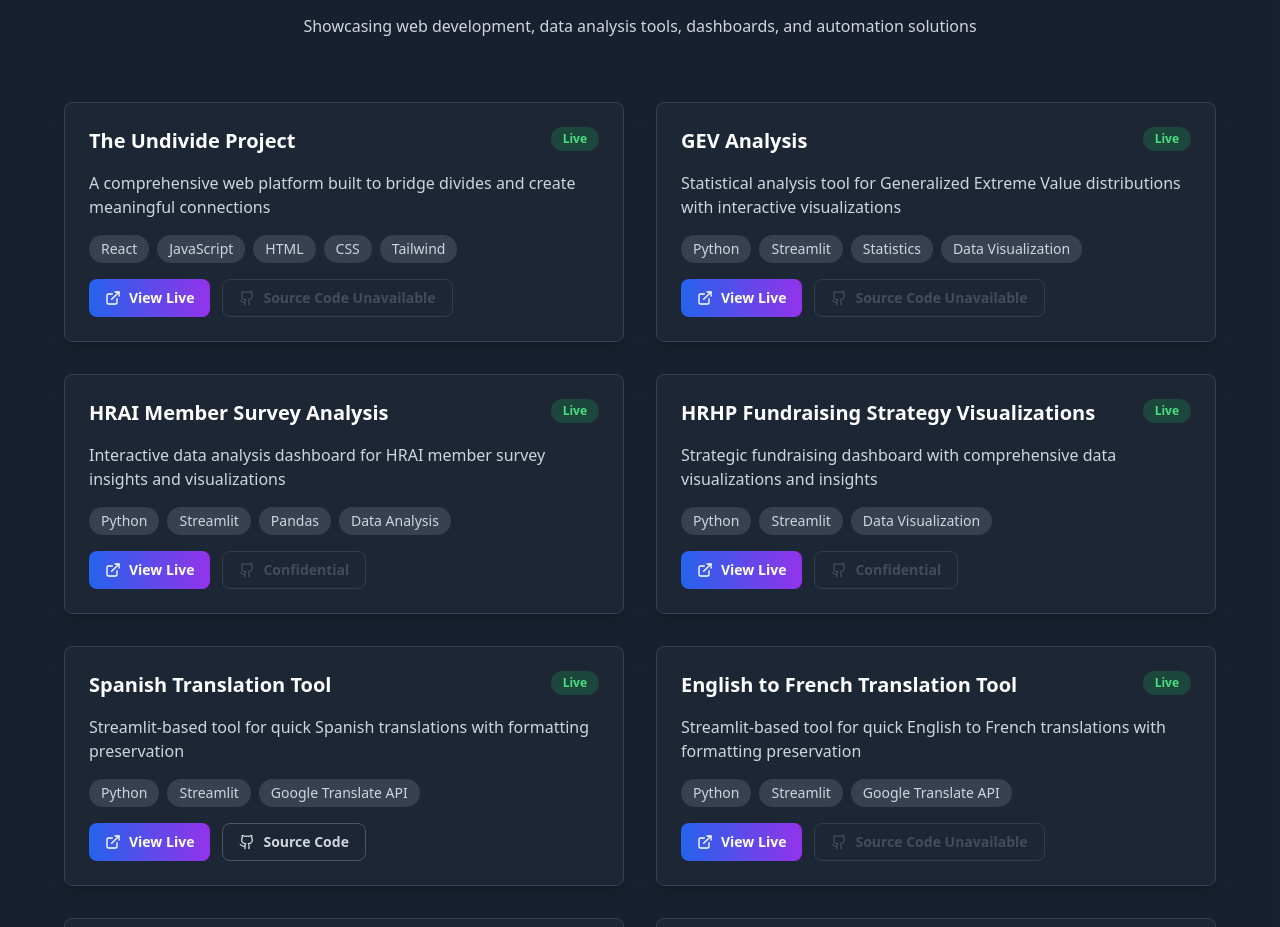
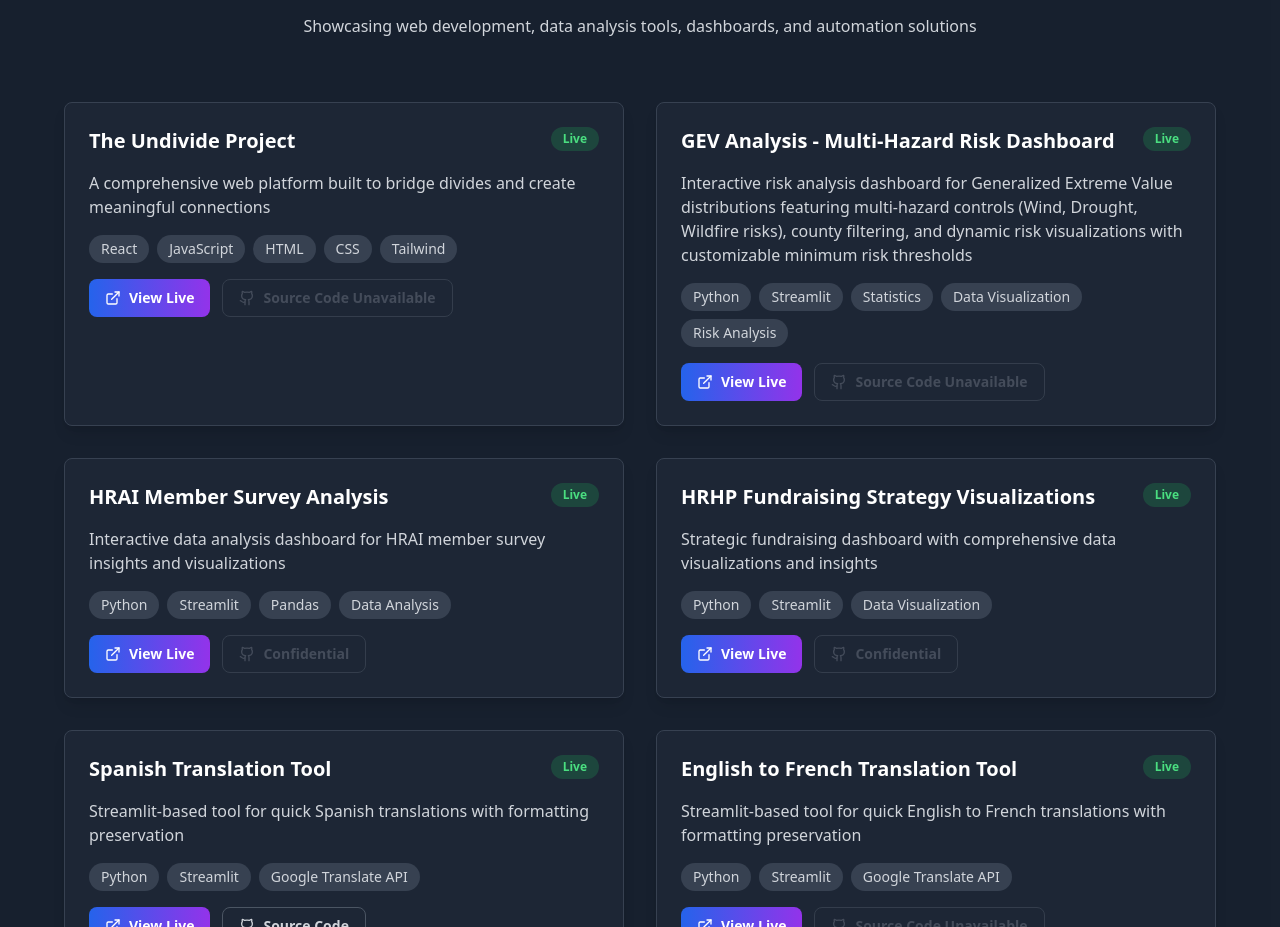
Before and after one commit to ValentinaAkpan/Valentina-portfolio, a React (Vite) app: page / in a window 1280 px wide. Shown: the part 7442-8369 px from the top of the page. Built offline with nearby package versions, Linux system fonts and the light colour scheme.

Commit message:
Refactor: Update GEV Analysis project description
Updated the GEV Analysis project description to include details about the multi-hazard risk dashboard functionality.

```diff
--- a/src/components/Projects.tsx
+++ b/src/components/Projects.tsx
@@ -1,4 +1,3 @@
-
 import { ExternalLink, Github } from "lucide-react";
 
 const Projects = () => {
@@ -13,9 +12,9 @@ const Projects = () => {
       sourceCodeText: "Source Code Unavailable"
     },
     {
-      title: "GEV Analysis",
-      description: "Statistical analysis tool for Generalized Extreme Value distributions with interactive visualizations",
-      tech: ["Python", "Streamlit", "Statistics", "Data Visualization"],
+      title: "GEV Analysis - Multi-Hazard Risk Dashboard",
+      description: "Interactive risk analysis dashboard for Generalized Extreme Value distributions featuring multi-hazard controls (Wind, Drought, Wildfire risks), county filtering, and dynamic risk visualizations with customizable minimum risk thresholds",
+      tech: ["Python", "Streamlit", "Statistics", "Data Visualization", "Risk Analysis"],
       status: "Live",
       liveUrl: "https://gevanalysis.streamlit.app/",
       githubUrl: null,
```
